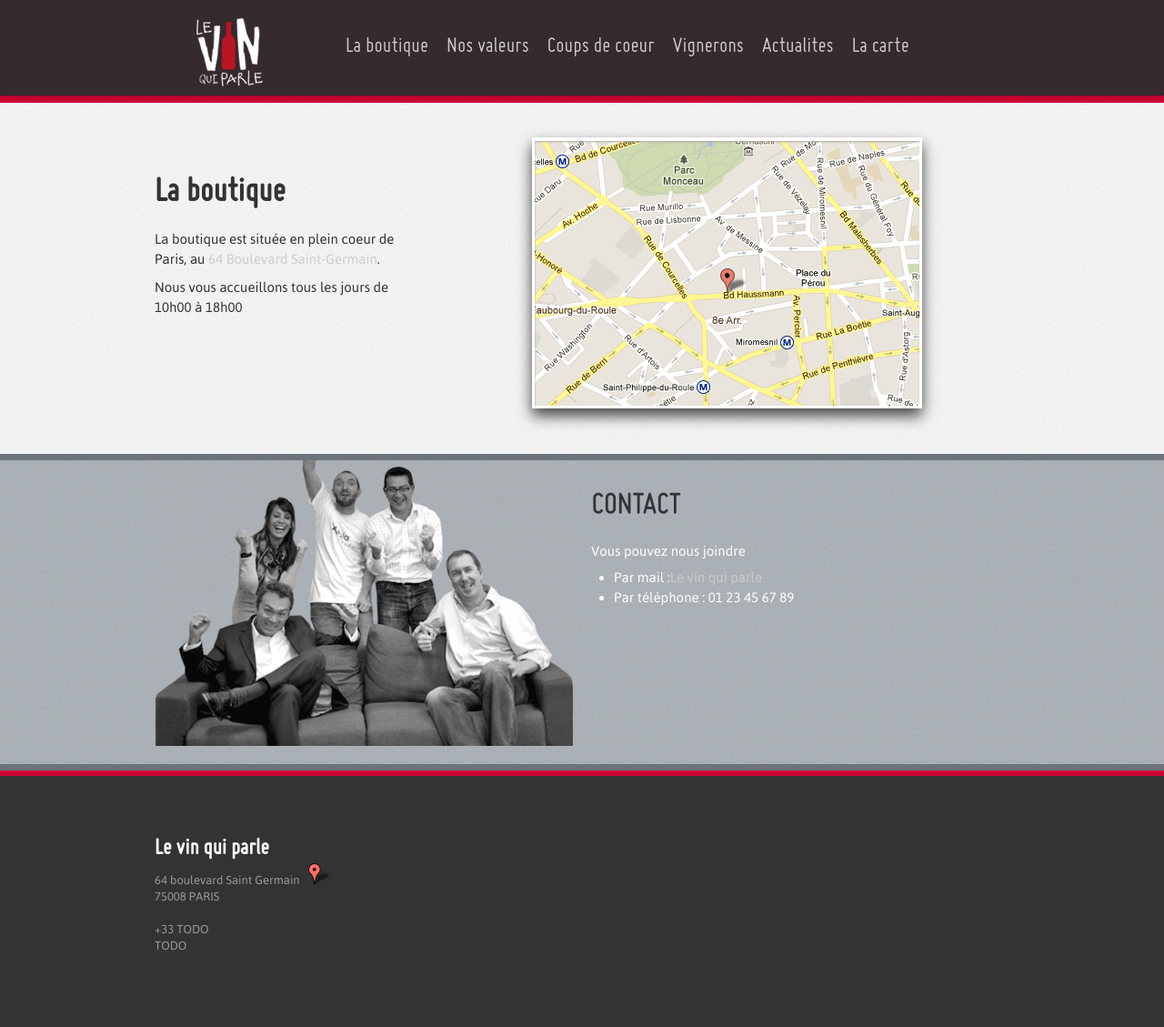
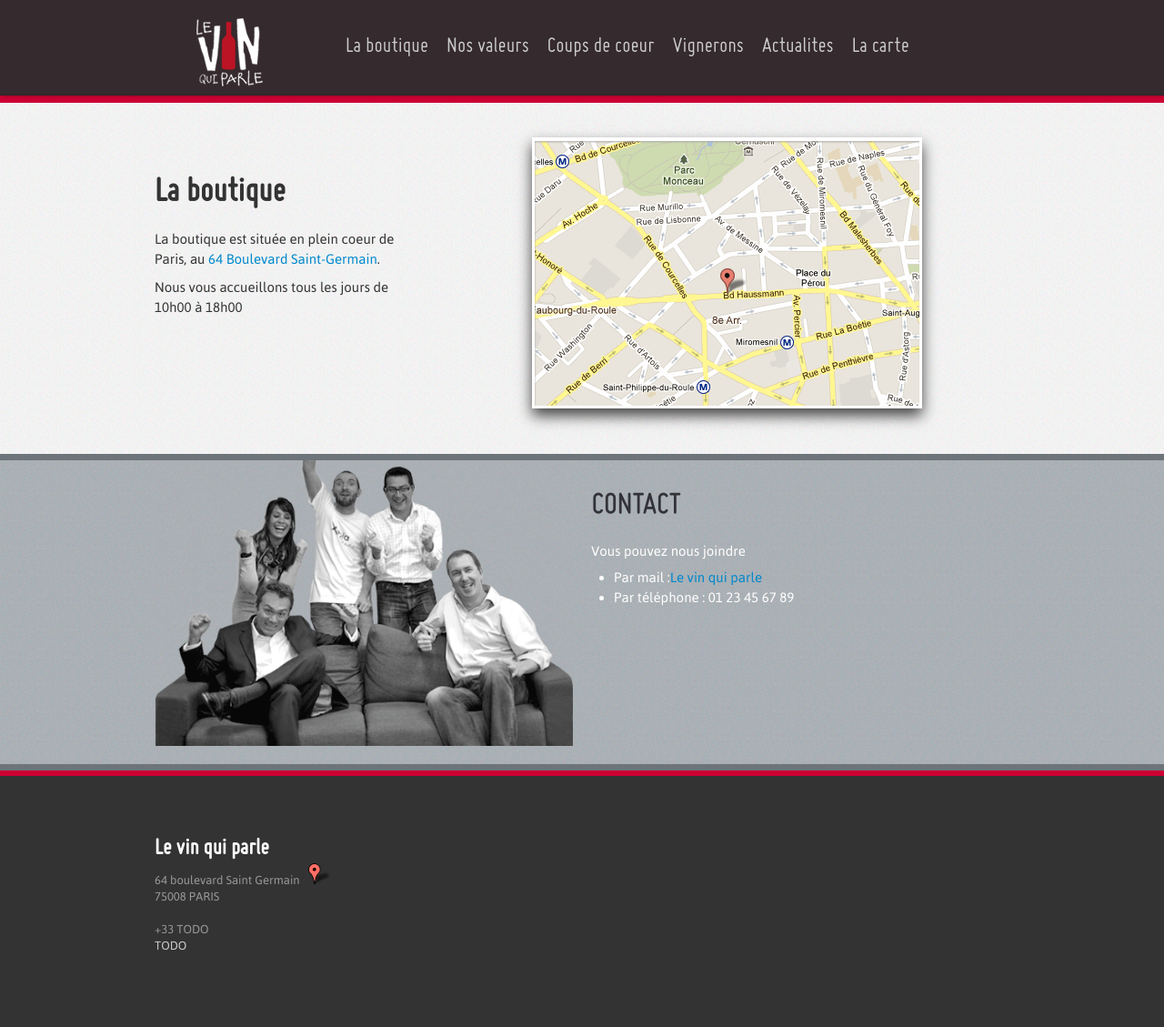
Before and after one commit to plopez/le-vin-qui-parle, a Jekyll site: the page built from boutique.html, in a window 1280 px wide. Shown: the whole page at 91% size. Built offline with Jekyll 4.4.1, drawn with Linux system fonts in a browser that asks for light colours.

Commit message:
Initial commit

```diff
--- a/stylesheets/main.css
+++ b/stylesheets/main.css
@@ -1,13 +1,3 @@
-a {
-    color: #cccccc;
-    text-decoration: none;
-}
-
-a:hover {
-    color: #005580;
-    text-decoration: underline;
-}
-
 body {
     text-align: justify;
     -webkit-font-smoothing: antialiased;
@@ -272,7 +262,7 @@ footer h2 {
 }
 
 .footer-inner a:link, a:visited, a:hover, a:active {
-    color: #999999;
+    color: #cccccc;
 }
 
 .footer-inner a:hover {
```
